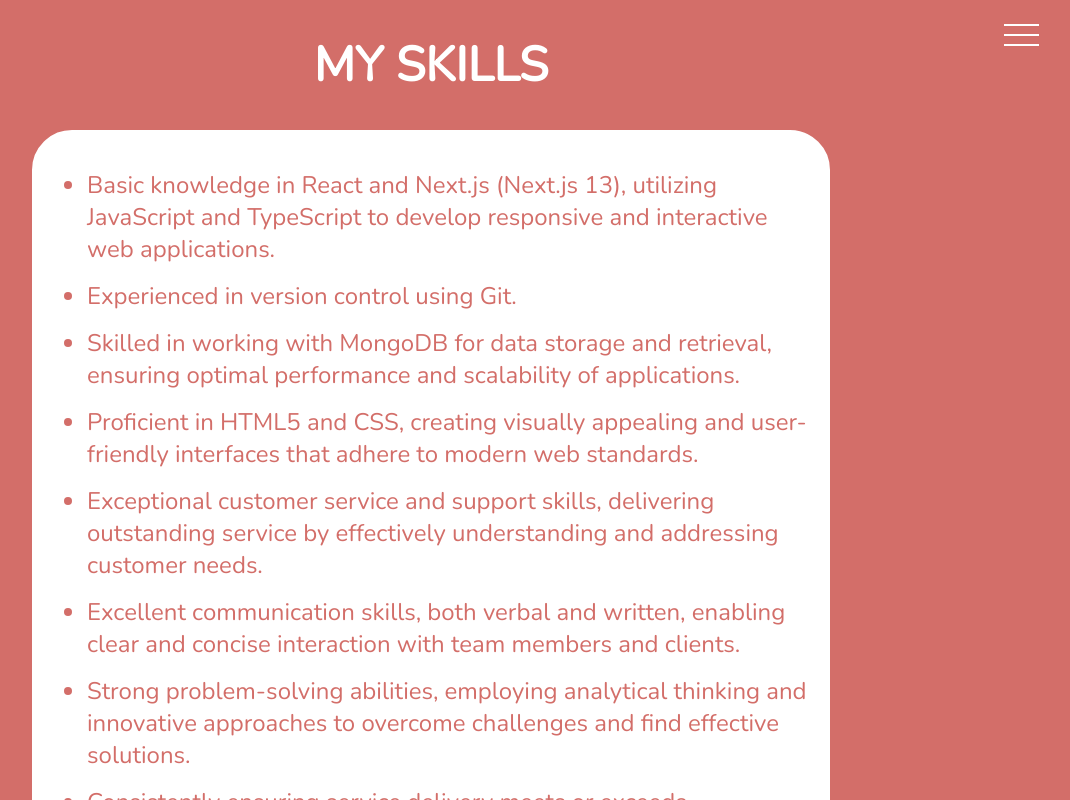
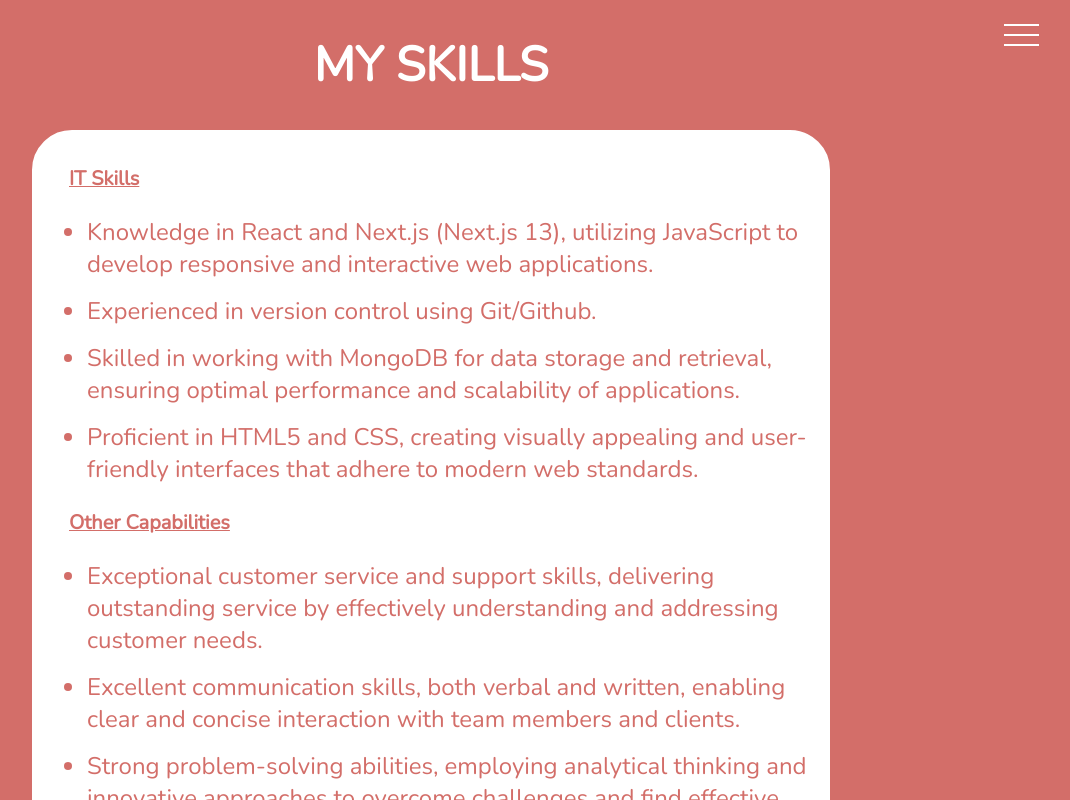
Before and after one commit to PyonAU/my-cv, a Next.js app: page /skills in a window 1280 px wide. Shown: the top 800 px of the page, without its empty margins (209-1279 px from the left). Built offline with nearby package versions, Linux system fonts and the light colour scheme.

Commit message:
chore: updated my skills page Created separate <div> for IT skills and other skills.

```diff
--- a/app/skills/page.jsx
+++ b/app/skills/page.jsx
@@ -1,6 +1,6 @@
 'use client';
 
-import { mySkillsTexts } from '@/lib/text-data.js';
+import { techTexts, customerServiceTexts } from '@/lib/text-data.js';
 import styles from './skills.module.css';
 
 const SkillsPage = () => {
@@ -18,8 +18,21 @@ const SkillsPage = () => {
         <h1 className={styles.title}>MY SKILLS</h1>
       </div>
       <div className={styles.listContainer}>
+        <h5 className={styles.contentTitle}>IT Skills</h5>
         <ul className={styles.lists}>
-          {mySkillsTexts.map((list, index) => <li className={styles.list} key={`list${index}`}>{list}</li>)}
+          {techTexts.map((list, index) => (
+            <li className={styles.list} key={`list${index}`}>
+              {list}
+            </li>
+          ))}
+        </ul>
+        <h5 className={styles.contentTitle}>Other Capabilities</h5>
+        <ul className={styles.lists}>
+          {customerServiceTexts.map((list, index) => (
+            <li className={styles.list} key={`list${index}`}>
+              {list}
+            </li>
+          ))}
         </ul>
       </div>
     </>
--- a/app/skills/skills.module.css
+++ b/app/skills/skills.module.css
@@ -18,6 +18,13 @@
   font-size: 1.5rem;
 }
 
+.contentTitle {
+  color: var(--navColor3);
+  margin-left: 22px;
+  margin: 20px 0 0 22px;
+  text-decoration: underline;
+}
+
 .lists {
   color: var(--navColor3);
 }
--- a/lib/text-data.js
+++ b/lib/text-data.js
@@ -1,17 +1,20 @@
 export const aboutMeTexts = [
   'I have gained valuable experience in the customer service industry, working both as airline staff and a corporate travel consultant. These roles have honed my skills in providing exceptional service, resolving issues efficiently, and maintaining a high level of professionalism.',
   'In response to the challenges posed by the COVID-19 pandemic and my subsequent retrenchment, I proactively embraced the opportunity to transition into the IT field. Recognizing the growing importance of technology, I embarked on a path to acquire relevant skills and knowledge. I have successfully completed multiple Udemy courses and undertaken various projects using React and Next.js, all under the guidance of my dedicated mentor.',
-  'As a team player, I am known for my personable and proactive approach. I consistently demonstrate a strong work ethic, enthusiasm, and punctuality. Thriving under pressure, I remain focused and composed while delivering results. My commitment to meeting customer needs efficiently is evident in the positive feedback I have consistently received from satisfied customers.'
+  'As a team player, I am known for my personable and proactive approach. I consistently demonstrate a strong work ethic, enthusiasm, and punctuality. Thriving under pressure, I remain focused and composed while delivering results. My commitment to meeting customer needs efficiently is evident in the positive feedback I have consistently received from satisfied customers.',
 ];
 
-export const mySkillsTexts = [
-  'Basic knowledge in React and Next.js (Next.js 13), utilizing JavaScript and TypeScript to develop responsive and interactive web applications.',
-  'Experienced in version control using Git.',
+export const techTexts = [
+  'Knowledge in React and Next.js (Next.js 13), utilizing JavaScript to develop responsive and interactive web applications.',
+  'Experienced in version control using Git/Github.',
   'Skilled in working with MongoDB for data storage and retrieval, ensuring optimal performance and scalability of applications.',
   'Proficient in HTML5 and CSS, creating visually appealing and user-friendly interfaces that adhere to modern web standards.',
+];
+
+export const customerServiceTexts = [
   'Exceptional customer service and support skills, delivering outstanding service by effectively understanding and addressing customer needs.',
   'Excellent communication skills, both verbal and written, enabling clear and concise interaction with team members and clients.',
   'Strong problem-solving abilities, employing analytical thinking and innovative approaches to overcome challenges and find effective solutions.',
   'Consistently ensuring service delivery meets or exceeds expectations, prioritizing efficiency, accuracy, and customer satisfaction.',
-  'Skilled in sales techniques, leveraging product knowledge and persuasive communication to drive revenue and meet sales targets.'
+  'Skilled in sales techniques, leveraging product knowledge and persuasive communication to drive revenue and meet sales targets.',
 ];
```
